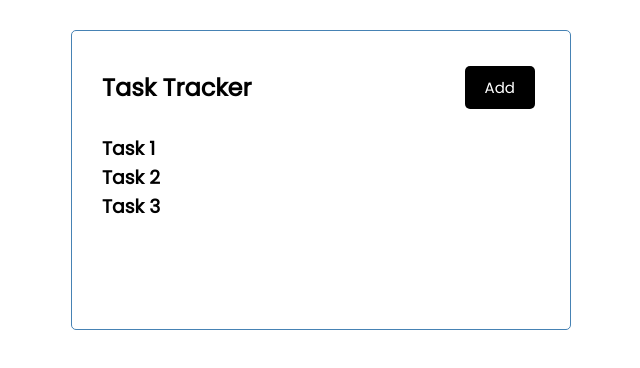
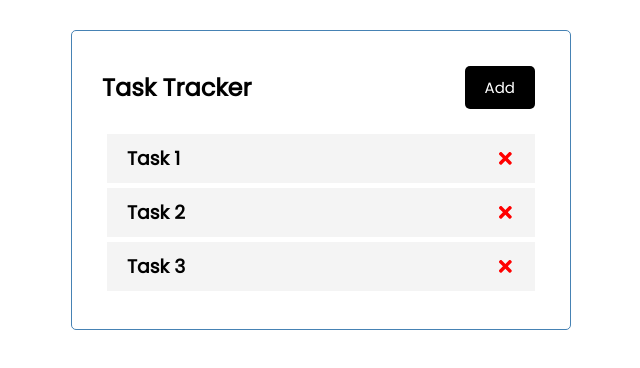
Before and after one commit to Rijoanul-Shanto/task-tracker, a React (Create React App) app: page / in a window 1280 px wide. Shown: the top 368 px of the page, without its empty margins (319-959 px from the left). Built offline with nearby package versions, Linux system fonts and the light colour scheme.

Commit message:
[ADD] - handle task delete implemented

```diff
--- a/src/App.js
+++ b/src/App.js
@@ -18,10 +18,14 @@ function App() {
     },
   ]);
 
+  const handleTaskDelete = (id) => {
+    console.log('delete...', id);
+  };
+
   return (
     <div className='container'>
       <Header />
-      <Tasks tasks={tasks} />
+      <Tasks tasks={tasks} onDelete={handleTaskDelete} />
     </div>
   );
 }
--- a/src/components/Task.jsx
+++ b/src/components/Task.jsx
@@ -1,5 +1,13 @@
-const Task = ({ task }) => {
-  return <h3 key={task.id}>{task.body}</h3>;
+import { FaTimes } from 'react-icons/fa';
+
+const Task = ({ task, onDelete }) => {
+  return (
+    <div className='task'>
+      <h3 key={task.id}>
+        {task.body} <FaTimes onClick={onDelete} color="red"/>
+      </h3>
+    </div>
+  );
 };
 
 export default Task;
--- a/src/components/Tasks.jsx
+++ b/src/components/Tasks.jsx
@@ -1,10 +1,10 @@
 import Task from './Task';
 
-const Tasks = ({tasks}) => {
+const Tasks = ({tasks, onDelete}) => {
   return (
     <div>
       {tasks.map((task) => (
-        <Task key={task.id} task={task} />
+        <Task key={task.id} task={task} onDelete={onDelete} />
       ))}
     </div>
   );
```
